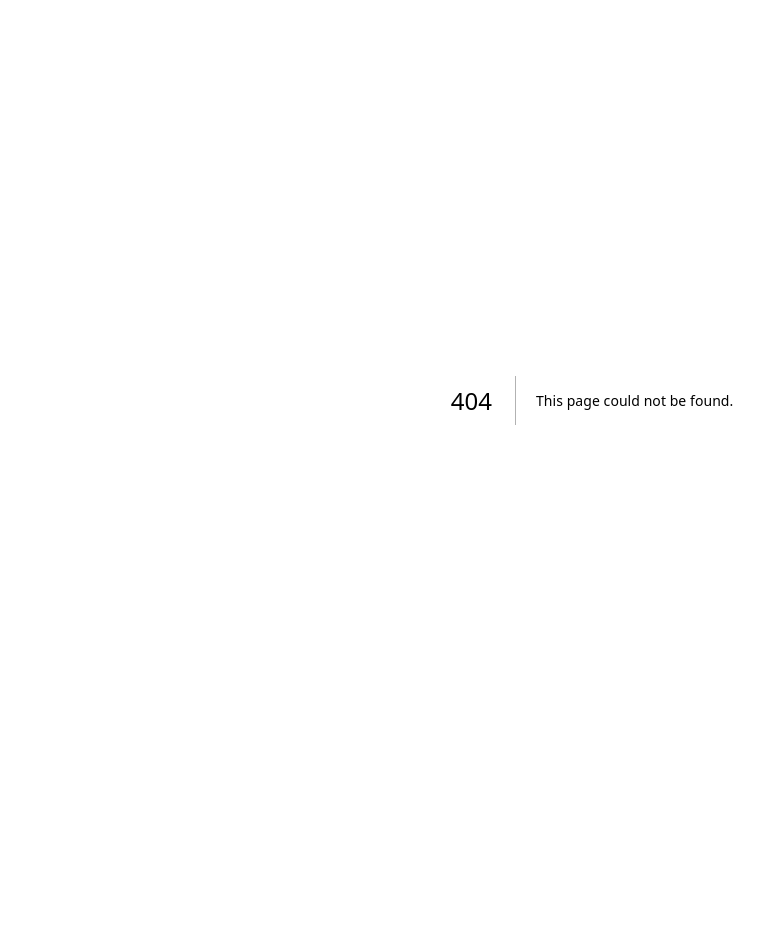
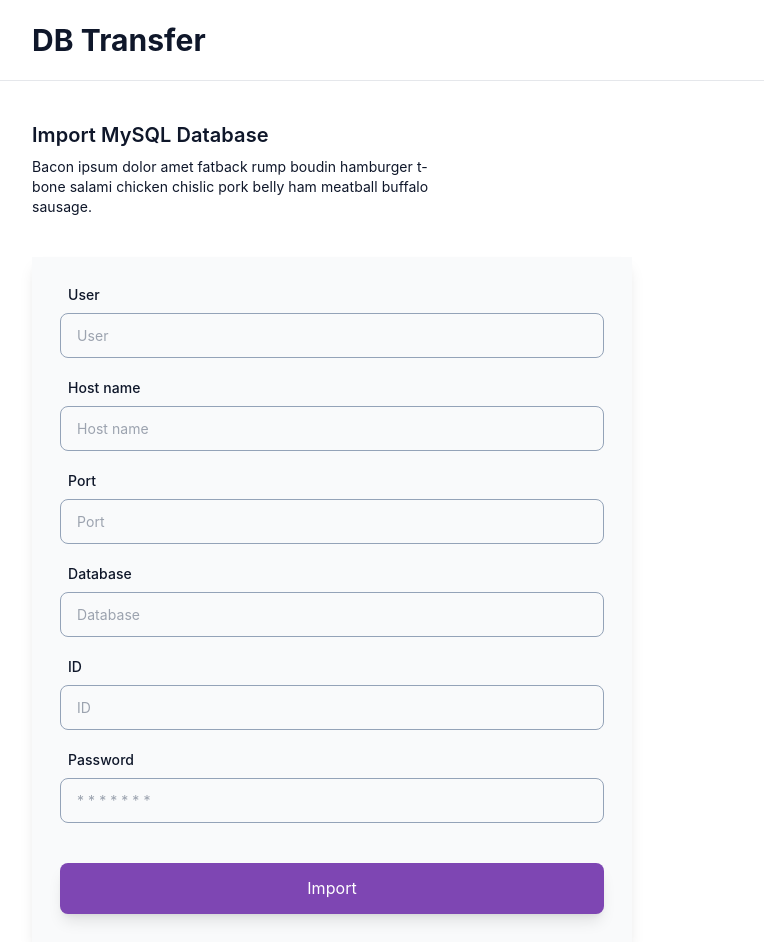
Before and after one commit to uduma-sonia/db-transfer, a Next.js app: page /mysql in a window 1280 px wide. Before the commit this address had no page. Shown: the whole page, without its empty margins (48-812 px from the left). Before the commit the page ends 800 px from the top, so only its background shows below. Built offline with nearby package versions, Linux system fonts and the light colour scheme.

Commit message:
import MySQL database form

```diff
--- a/src/components/Home/Databases.tsx
+++ b/src/components/Home/Databases.tsx
@@ -10,7 +10,7 @@ export default function Databases() {
       image: '/images/mysql-logo.png',
       description:
         'Relational database management system (RDBMS) developed by Oracle that is based on structured query language (SQL).',
-      route: '/',
+      route: '/mysql',
     },
     {
       label: 'PostgreSQL',
--- /dev/null
+++ b/src/components/MySql/ImportForm.tsx
@@ -0,0 +1,170 @@
+import React, { useCallback } from 'react'
+import { useForm } from 'react-hook-form'
+import { zodResolver } from '@hookform/resolvers/zod'
+import * as z from 'zod'
+
+const schema = z.object({
+  user: z.string().min(1),
+  password: z.string().min(1),
+  hostname: z.string().min(1),
+  port: z.string().min(1),
+  database: z.string().min(1),
+  id: z.string().min(1),
+})
+
+type ImportFormSchema = z.infer<typeof schema>
+
+export default function ImportForm() {
+  const {
+    register,
+    handleSubmit,
+    formState: { errors },
+  } = useForm<ImportFormSchema>({
+    resolver: zodResolver(schema),
+  })
+
+  const onSubmit = useCallback(async (data: ImportFormSchema) => {
+    console.log(data)
+  }, [])
+
+  return (
+    <div className="max-w-[1300px] mx-auto px-5 md:px-12 xl:px-20">
+      <div className="mt-10">
+        <h2 className="text-dark text-xl font-semibold">
+          Import MySQL Database
+        </h2>
+        <p className="text-sm text-dark mt-2 max-w-[400px]">
+          Bacon ipsum dolor amet fatback rump boudin hamburger t-bone salami
+          chicken chislic pork belly ham meatball buffalo sausage.
+        </p>
+      </div>
+
+      <form
+        className="max-w-[600px] mt-10 bg-gray-50 shadow-lg lg:px-7 py-7 "
+        onSubmit={handleSubmit(onSubmit)}
+      >
+        <div className="flex flex-col">
+          <label
+            className="text-sm text-dark font-medium mb-2 pl-2"
+            htmlFor="user"
+          >
+            User
+            {errors && errors?.user && (
+              <span className="text-red-500 text-[10px]"> *</span>
+            )}
+          </label>
+
+          <input
+            className="border border-slate-400 h-[45px] bg-transparent rounded-lg text-sm px-4 outline-none"
+            id="user"
+            {...register('user')}
+            placeholder="User"
+            type="text"
+          />
+        </div>
+
+        <div className="flex flex-col pt-5">
+          <label
+            className="text-sm text-dark font-medium mb-2 pl-2"
+            htmlFor="hostname"
+          >
+            Host name
+            {errors && errors?.hostname && (
+              <span className="text-red-500 text-[10px]"> *</span>
+            )}
+          </label>
+          <input
+            className="border border-slate-400 h-[45px] bg-transparent rounded-lg text-sm px-4 outline-none"
+            id="hostname"
+            placeholder="Host name"
+            type="text"
+            {...register('hostname')}
+          />
+        </div>
+
+        <div className="flex flex-col pt-5">
+          <label
+            className="text-sm text-dark font-medium mb-2 pl-2"
+            htmlFor="port"
+          >
+            Port
+            {errors && errors?.port && (
+              <span className="text-red-500 text-[10px]"> *</span>
+            )}
+          </label>
+          <input
+            className="border border-slate-400 h-[45px] bg-transparent rounded-lg text-sm px-4 outline-none"
+            id="port"
+            placeholder="Port"
+            type="text"
+            {...register('port')}
+          />
+        </div>
+
+        <div className="flex flex-col pt-5">
+          <label
+            className="text-sm text-dark font-medium mb-2 pl-2"
+            htmlFor="database"
+          >
+            Database
+            {errors && errors?.database && (
+              <span className="text-red-500 text-[10px]"> *</span>
+            )}
+          </label>
+          <input
+            className="border border-slate-400 h-[45px] bg-transparent rounded-lg text-sm px-4 outline-none"
+            id="database"
+            placeholder="Database"
+            type="text"
+            {...register('database')}
+          />
+        </div>
+
+        <div className="flex flex-col pt-5">
+          <label
+            className="text-sm text-dark font-medium mb-2 pl-2"
+            htmlFor="id"
+          >
+            ID
+            {errors && errors?.id && (
+              <span className="text-red-500 text-[10px]"> *</span>
+            )}
+          </label>
+          <input
+            className="border border-slate-400 h-[45px] bg-transparent rounded-lg text-sm px-4 outline-none"
+            id="id"
+            placeholder="ID"
+            type="text"
+            {...register('id')}
+          />
+        </div>
+
+        <div className="flex flex-col pt-5">
+          <label
+            className="text-sm text-dark font-medium mb-2 pl-2"
+            htmlFor="password"
+          >
+            Password
+            {errors && errors?.password && (
+              <span className="text-red-500 text-[10px]"> *</span>
+            )}
+          </label>
+          <input
+            className="border border-slate-400 h-[45px] bg-transparent rounded-lg text-sm px-4 outline-none"
+            id="password"
+            placeholder="* * * * * * *"
+            type="password"
+            {...register('password')}
+          />
+        </div>
+
+        <button
+          type="submit"
+          className="mt-10 bg-primary hover:bg-[#7e46b3e0] text-white rounded-lg w-full py-4 2xl:py-5 shadow-lg"
+        >
+          Import
+        </button>
+      </form>
+    </div>
+  )
+}
--- /dev/null
+++ b/src/containers/MySql/MySqlView.tsx
@@ -0,0 +1,16 @@
+import React from 'react'
+import dynamic from 'next/dynamic'
+
+const [Navbar, ImportForm] = [
+  dynamic(() => import('../Layout/Navbar')),
+  dynamic(() => import('@components/MySql/ImportForm')),
+]
+
+export default function MySqlView() {
+  return (
+    <div>
+      <Navbar />
+      <ImportForm />
+    </div>
+  )
+}
--- /dev/null
+++ b/src/pages/mysql.tsx
@@ -0,0 +1,17 @@
+import dynamic from 'next/dynamic'
+import Head from 'next/head'
+
+const MySqlView = dynamic(() => import('@containers/MySql/MySqlView'))
+
+export default function MySQL() {
+  return (
+    <>
+      <Head>
+        <title>DB Transfer - MySQL</title>
+        <meta name="title" content="DB Transfer - MySQL" />
+        <meta name="description" content="DB Transfer- MySQL" />
+      </Head>
+      <MySqlView />
+    </>
+  )
+}
```
